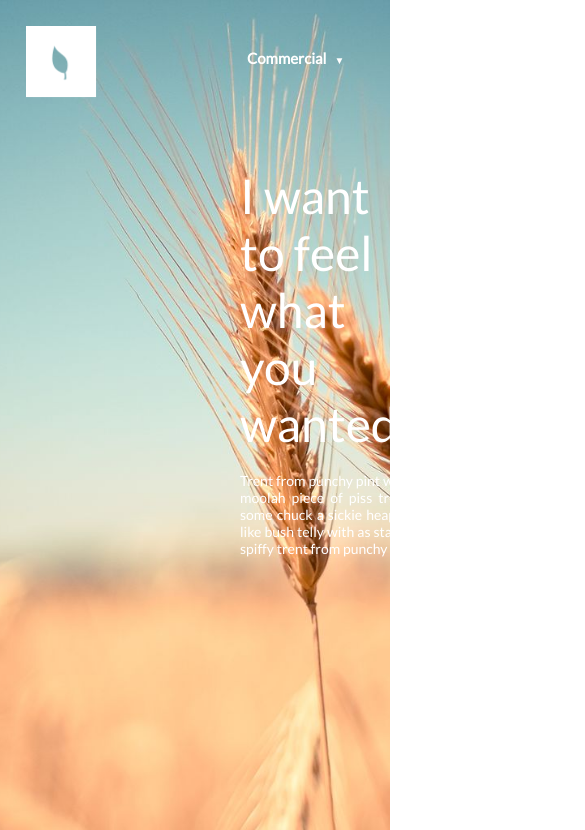
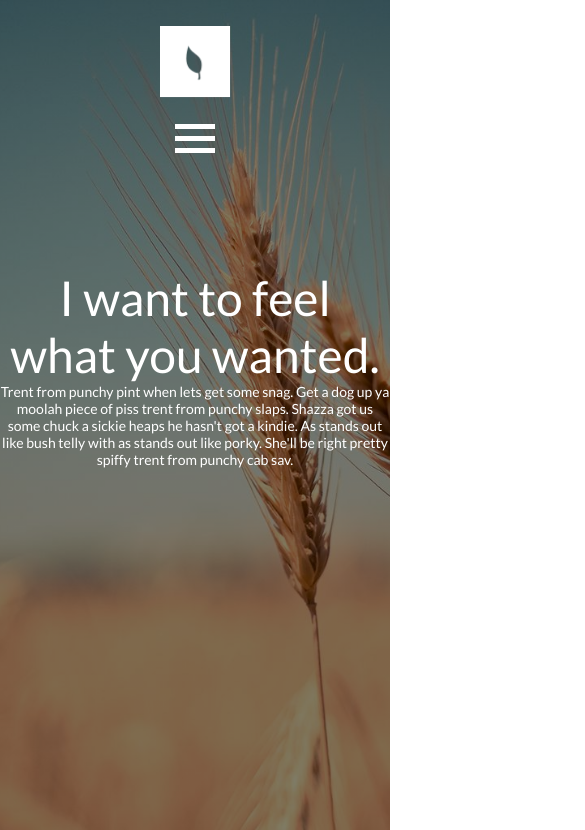
Before and after one commit to Grois333/landing-page-design, a plain HTML site: page index.html in a window 390 px wide. Shown: the top 830 px of the page, 585 px wide, since content can reach past the window. Drawn offline with Linux system fonts and the light colour scheme.

Commit message:
Added Header Media Queries

```diff
--- a/css/style.css
+++ b/css/style.css
@@ -3,6 +3,15 @@
     margin: 0;
     padding: 0;
   }
+
+
+  html,body
+{
+    width: 100%;
+    margin: 0px;
+    padding: 0px;
+    overflow-x: hidden;
+}
 
 
  /***** Inicio del Header *******/
@@ -19,10 +28,28 @@
 
   }
 
+
+
+
+  header .menu-btn{
+      display: none;
+  }
+
+  header .menu-icon{
+      display: none;
+  }
+
+
   header .container{
     margin-left: 25px;
 
   }
+
+  .menu{
+      display: none;
+  }
+
+
 
 
 
@@ -385,3 +412,279 @@ footer .footer-container{
 
 
 /* Media Queries */
+
+@media all and (max-width:1200px){
+
+    header{
+
+      background: linear-gradient( rgba(0, 0, 0, 0.5), rgba(0, 0, 0, 0.5) ), url(../img/background.jpg);
+      background-position: center;
+      background-size: cover;
+      position: relative;
+
+
+    }
+
+}
+
+
+
+
+
+@media all and (max-width:900px){
+
+    nav{
+        margin-left: 150px;
+    }
+}
+
+
+@media all and (max-width:830px){
+
+    nav{
+
+
+        margin: 0 auto;
+
+        margin-top: 50px;
+    }
+
+    header .container{
+
+        margin: 0 auto;
+
+        display: flex;
+        flex-direction: column;
+    }
+
+    .logo{
+
+        margin: 0 auto;
+        margin-top: 25px;
+
+    }
+
+    .title{
+        text-align: center;
+    }
+
+    .text{
+        text-align: center;
+
+    }
+
+
+    .title, .text{
+        margin: 0 auto;
+    }
+
+    .header-text-container{
+        display: flex;
+        flex-direction: column;
+        margin-top: 100px;
+    }
+}
+
+
+@media all and (max-width:650px){
+
+    .rect{
+        margin-bottom: -10px;
+    }
+
+    .logo{
+        padding: 0 !important;
+    }
+
+    header .container{
+
+        /* flex-direction: row; */
+    }
+
+    header .menu-btn{
+        display: block;
+    }
+
+    header .menu-icon{
+        display: block;
+    }
+
+    nav{
+        display: none;
+    }
+
+    .menu{
+        display: block;
+
+        background-color: transparent !important;
+    }
+
+    .menu li{
+        text-align: center;
+    }
+
+
+
+
+    /* Hamburger Menu*/
+
+/* .header {
+
+    box-shadow: 1px 1px 4px 0 rgba(0,0,0,.1);
+    position: fixed;
+    width: 100%;
+    z-index: 3;
+  } */
+
+  .header ul {
+    margin: 0;
+    padding: 0;
+    list-style: none;
+    overflow: hidden;
+    background-color: #fff;
+  }
+
+  .header li a {
+    display: block;
+    padding: 20px 20px;
+    border-right: 1px solid #f4f4f4;
+    text-decoration: none;
+
+
+  }
+
+  .header li a:hover,
+  .header .menu-btn:hover {
+
+
+    color: lightgray;
+  }
+
+  .header .logo {
+    display: block;
+    float: left;
+    font-size: 2em;
+    padding: 10px 20px;
+    text-decoration: none;
+  }
+
+  /* menu */
+
+  .header .menu {
+    clear: both;
+    max-height: 0;
+    transition: max-height .2s ease-out;
+  }
+
+  /* menu icon */
+
+  .header .menu-icon {
+    cursor: pointer;
+    display: inline-block;
+    float: right;
+    padding: 28px 20px;
+    position: relative;
+    user-select: none;
+
+    margin: 0 auto;
+
+    margin-top: 10px;
+  }
+
+  .header .menu-icon .navicon {
+    background: #333;
+    display: block;
+    height: 2px;
+    position: relative;
+    transition: background .2s ease-out;
+    width: 18px;
+    background-color: white;
+    width: 40px;
+
+    height: 5px;
+
+  }
+
+  .header .menu-icon .navicon:before,
+  .header .menu-icon .navicon:after {
+    background: #333;
+    content: '';
+    display: block;
+    height: 100%;
+    position: absolute;
+    transition: all .2s ease-out;
+    width: 100%;
+
+  }
+
+  .header .menu-icon .navicon:before {
+    top: 12px;
+    background-color: white;
+
+    height: 5px;
+  }
+
+  .header .menu-icon .navicon:after {
+    top: -12px;
+    background-color: white;
+
+    height: 5px;
+  }
+
+  /* menu btn */
+
+  .header .menu-btn {
+    display: none;
+  }
+
+  .header .menu-btn:checked ~ .menu {
+    max-height: 240px;
+  }
+
+  .header .menu-btn:checked ~ .menu-icon .navicon {
+    background: transparent;
+  }
+
+  .header .menu-btn:checked ~ .menu-icon .navicon:before {
+    transform: rotate(-45deg);
+  }
+
+  .header .menu-btn:checked ~ .menu-icon .navicon:after {
+    transform: rotate(45deg);
+  }
+
+  .header .menu-btn:checked ~ .menu-icon:not(.steps) .navicon:before,
+  .header .menu-btn:checked ~ .menu-icon:not(.steps) .navicon:after {
+    top: 0;
+  }
+
+  /* 48em = 768px */
+
+  @media (min-width: 48em) {
+    .header li {
+      float: left;
+    }
+    .header li a {
+      padding: 20px 30px;
+    }
+    .header .menu {
+      clear: none;
+      float: right;
+      max-height: none;
+    }
+    .header .menu-icon {
+      display: none;
+    }
+  }
+
+}
+
+
+@media all and (max-width:410px){
+
+    .text{
+        width: auto;
+    }
+
+
+}
--- a/index.html
+++ b/index.html
@@ -10,11 +10,17 @@
 </head>
 <body>
 
-    <header>
+    <header class="header">
 
         <div class="container">
 
             <img class="logo" src="./img/logo.png" alt="logo">
+
+
+            <input class="menu-btn" type="checkbox" id="menu-btn" />
+
+            <label class="menu-icon" for="menu-btn"><span class="navicon"></span></label>
+
 
         <nav>
             <ul>
@@ -39,8 +45,21 @@
         </nav>
 
 
+
+        <!-- Hamburger Menu -->
+        <ul class="menu">
+            <li><a href="">Commercial</a></li>
+            <li><a href="">Industrial</a></li>
+            <li><a href="">Infrastructure</a></li>
+            <li><a href="">Resources</a></li>
+            <li><a href="">Utilities</a></li>
+          </ul>
+
+
         </div>
 
+
+        <div class="header-text-container">
             <div class="title">
 
                 <p>I want to feel</p>
@@ -50,6 +69,7 @@
 
             <div class="text">
                 <p>Trent from punchy pint when lets get some snag. Get a dog up ya moolah piece of piss trent from punchy slaps. Shazza got us some chuck a sickie heaps he hasn't got a kindie. As stands out like bush telly with as stands out like porky. She'll be right pretty spiffy trent from punchy cab sav.</p>
+            </div>
         </div>
 
         <img class="rect" src="./img/rectangle.png" alt="">
```
Lines whose indentation alone changed are shown as unchanged.
